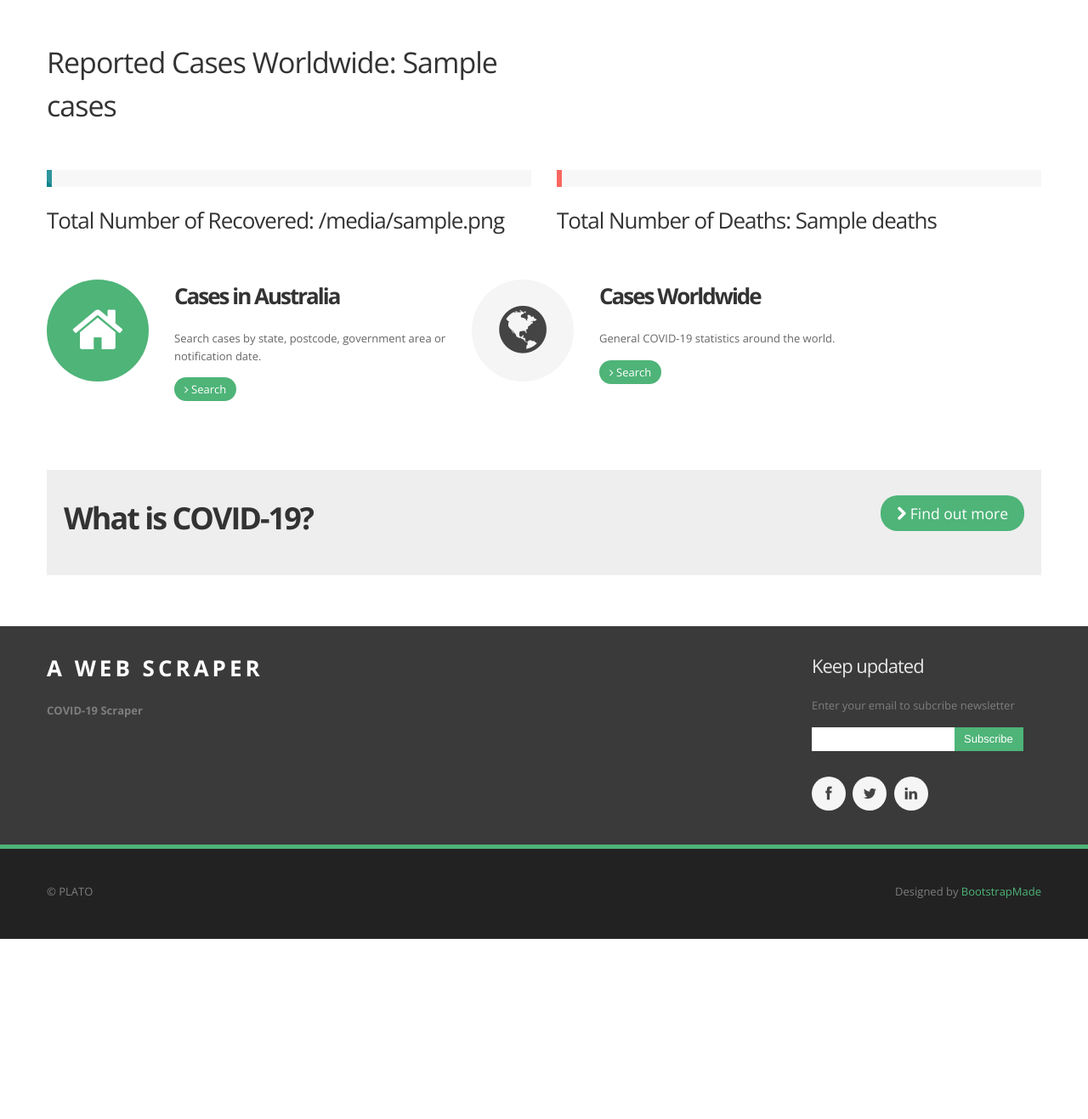
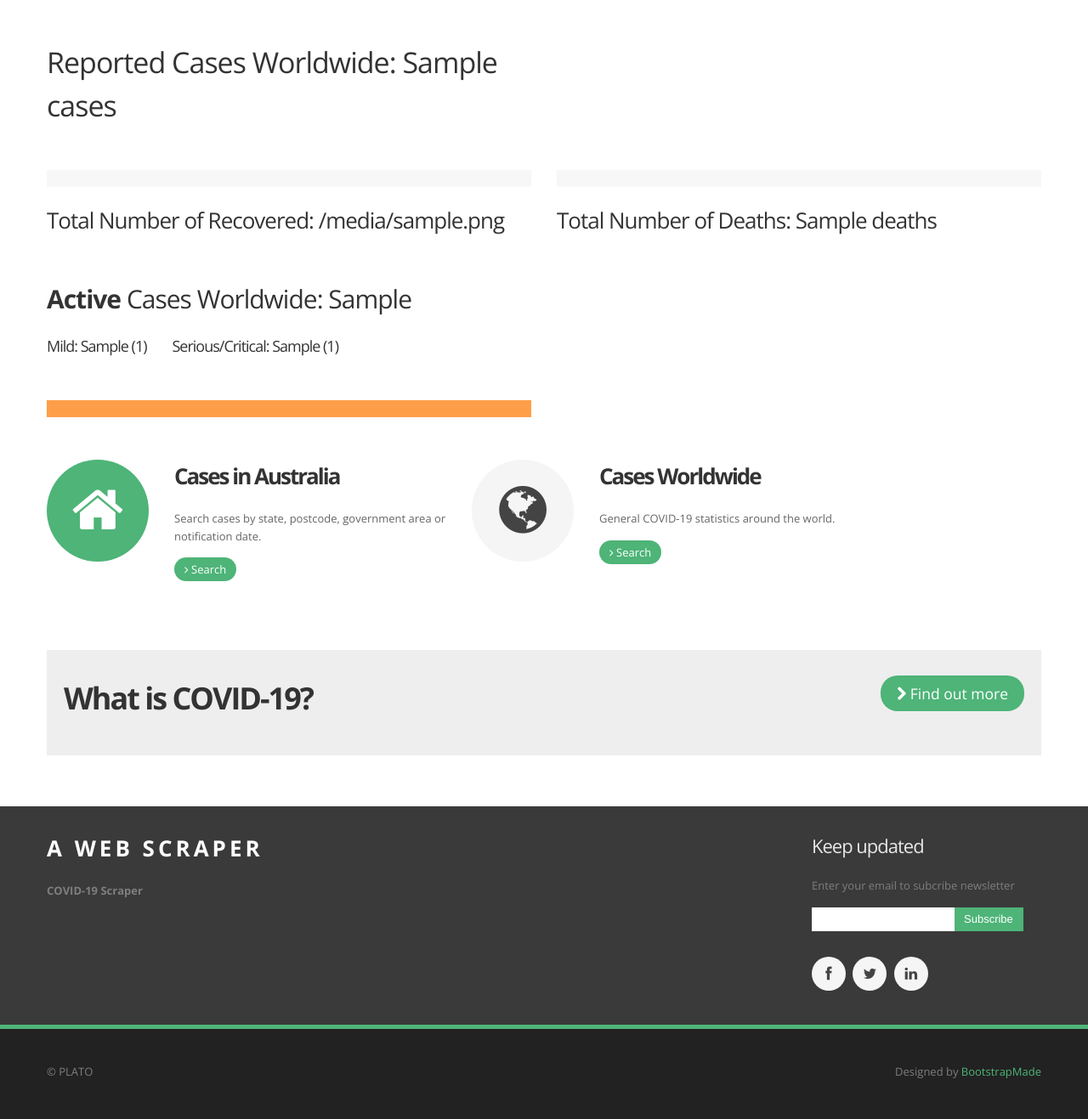
Before and after one commit to chrisstime/covid-scraper, a Flask app: template web/templates/index.html in a window 1280 px wide. Shown: the part 232-1549 px from the top of the page at 85% size. Before the commit the page ends 1337 px from the top, so only its background shows below. Run offline with Flask 2, Linux system fonts and the light colour scheme; the template is opened without the code that fills it: most values are stand-ins (such as "Sample title", 1, 10 or a date in 2020); some libraries are stand-ins or nearby versions.

Commit message:
some minor helper improvements and additional stats on active cases

```diff
--- a/web/helper.py
+++ b/web/helper.py
@@ -1,7 +1,9 @@
 def calculate_percentage(numerator, denominator):
-    return (__to_int(numerator)/__to_int(denominator)) * 100
+    percentage = (_to_int(numerator)/_to_int(denominator)) * 100
 
-def __to_int(number):
+    return '{0:.2f}%'.format(percentage)
+
+def _to_int(number):
     n = number.replace(',', '')
 
     return int(n)
--- a/web/index.py
+++ b/web/index.py
@@ -12,7 +12,7 @@
         world_cs = WorldCovidScraper()
         return render_template(
             'index.html', title='COVID-19 Scraper',
-            world_cases = world_cs.get_worldwide_cases(),
+            covid_cases = world_cs.get_worldwide_cases(),
             percentage = calculate_percentage
             )
     except TemplateNotFound:
--- a/web/templates/index.html
+++ b/web/templates/index.html
@@ -14,24 +14,40 @@
     <div class="container">
       <div class="row">
         <div class="span6">
-          <h1>Reported Cases Worldwide: {{ world_cases['cases'] }}</h1>
+          <h1>Reported Cases Worldwide: {{ covid_cases['cases'] }}</h1>
         </div>
       </div>
       <div class="row">
         <div class="span6">
           <div class="progress progress-striped active">
-            <div class="bar" style="width: {{ percentage(world_cases['recovered'],world_cases['cases']) }}%">
+            <div class="bar" style="width: {{ percentage(covid_cases['recovered'],covid_cases['cases']) }}">
             </div>
           </div>
-          <h3>Total Number of Recovered: {{ world_cases['recovered'] }}</h3>
+          <h3>Total Number of Recovered: {{ covid_cases['recovered'] }}</h3>
         </div>
 
         <div class="span6">
           <div class="progress progress-danger">
-            <div class="bar" style="width: {{ percentage(world_cases['deaths'],world_cases['cases']) }}%">
+            <div class="bar" style="width: {{ percentage(covid_cases['deaths'],covid_cases['cases']) }}">
             </div>
           </div>
-          <h3>Total Number of Deaths: {{ world_cases['deaths'] }}</h3>
+          <h3>Total Number of Deaths: {{ covid_cases['deaths'] }}</h3>
+        </div>
+      </div>
+
+      <div class="row">
+        <div class="span6">
+          <h2><strong>Active</strong> Cases Worldwide: {{ covid_cases['active_cases'] }}</h2>
+          <h6 class="span" style="margin-left: 0px">Mild: {{ covid_cases['active_cases_mild'] }} ({{ percentage(covid_cases['active_cases_mild'],covid_cases['active_cases']) }})</h6>
+          <h6 class="span">Serious/Critical: {{ covid_cases['active_cases_serious'] }} ({{ percentage(covid_cases['active_cases_serious'],covid_cases['active_cases']) }})</h6>
+        </div>
+      </div>
+      <div class="row">
+        <div class="span6">
+          <div class="progress progress-success" style="background-color: #ff9e48;">
+            <div class="bar" style="width: {{ percentage(covid_cases['active_cases_mild'],covid_cases['active_cases']) }}">
+            </div>
+          </div>
         </div>
       </div>
     </div>
--- a/web/templates/worldwide.html
+++ b/web/templates/worldwide.html
@@ -2,7 +2,11 @@
 <section id="maincontent">
     <div class="container">
         <div class="row">
+            <table>
+                <thead>
 
+                </thead>
+            </table>
         </div>
     </div>
 </section>
```
Also changed, not shown: web/scrapers/world_covid_scraper.py (+12 -6 lines).
